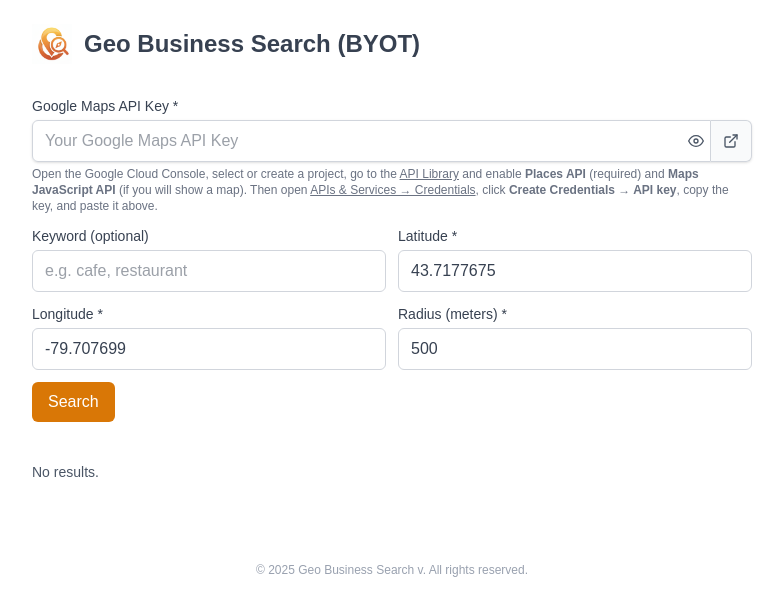
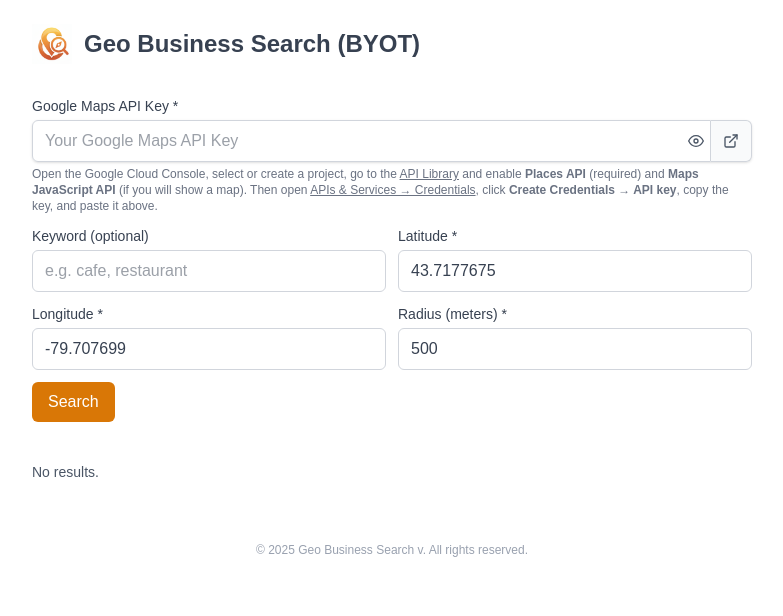
Before and after one commit to amastaneh/geo-business-search, a Next.js app: page / in a window 1280 px wide. Shown: the top 616 px of the page, without its empty margins (248-1031 px from the left). Built offline with nearby package versions, Linux system fonts and the light colour scheme.

Commit message:
Minor fix

```diff
--- a/package.json
+++ b/package.json
@@ -1,6 +1,6 @@
 {
 	"name": "geo-business-search",
-	"version": "25.1.28",
+	"version": "25.1.30",
 	"private": true,
 	"scripts": {
 		"dev": "npm version patch --no-git-tag-version && next dev --turbopack -p 3005",
--- a/src/app/layout.js
+++ b/src/app/layout.js
@@ -73,7 +73,7 @@
 		<html lang="en" dir="ltr">
 			<body className={`${geistSans.variable} ${geistMono.variable} antialiased min-h-dvh bg-background text-foreground`}>
 				{children}
-				<footer className="container mx-auto py-4 mt-10">
+				<footer className="container mx-auto py-4 mt-5">
 					<p className="text-center text-xs text-gray-400 dark:text-gray-600">
 						&copy; {new Date().getFullYear()} Geo Business Search v{process.env.npm_package_version}. All rights reserved.
 					</p>
```
